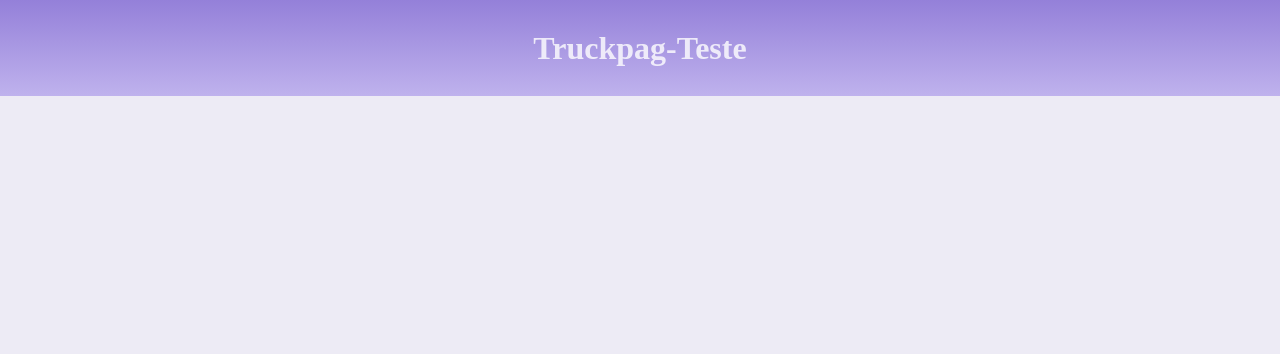
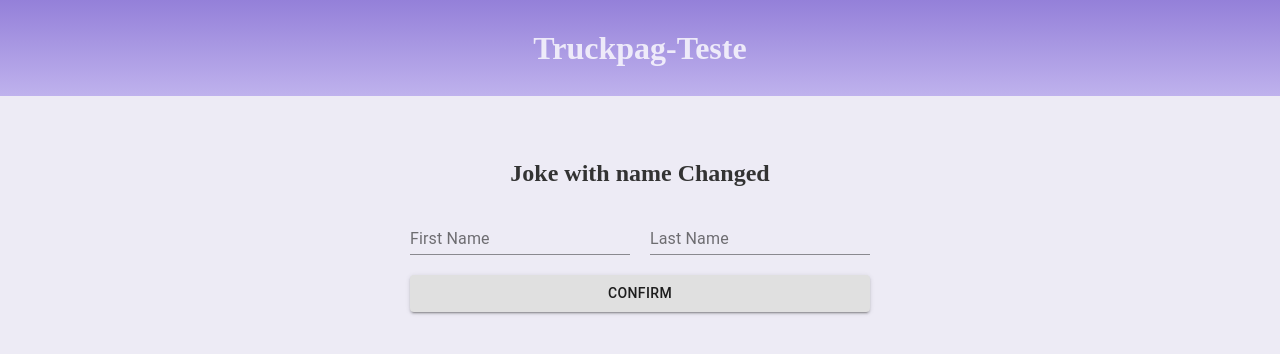
Before and after one commit to ErickMifo/cn-jokes, a React (Create React App) app: page /changeName in a window 1280 px wide. Shown: the top 354 px of the page. Built offline with nearby package versions, Linux system fonts and the light colour scheme; no server answers.

Commit message:
ADD
+home page
+joke with name changed

```diff
--- a/src/App.js
+++ b/src/App.js
@@ -1,8 +1,12 @@
 import { BrowserRouter, Switch, Route } from "react-router-dom";
 
+
+import Home from './components/Home';
 import Header from './components/Header';
 import Random from './components/Joke/random.js';
 import Multiple from './components/Joke/multiple.js';
+import ChangeName from './components/Joke/changeName';
+
 
 import GlobalStyle from './styles/global';
 
@@ -16,8 +20,11 @@ function App() {
 <BrowserRouter>
   <Header />
     <Switch>
+      <Route exact path="/" component={Home} />
       <Route path="/random" component={Random} />
       <Route path="/multiple" component={Multiple} />
+      <Route path="/changeName" component={ChangeName} />
+
     </Switch>
 </BrowserRouter>
 
--- /dev/null
+++ b/src/components/Home/index.js
@@ -0,0 +1,35 @@
+import { Button } from '@material-ui/core';
+import React from 'react';
+import { Link } from 'react-router-dom';
+
+
+import { Container, useStyles } from './styles';
+
+function Home() {
+    const classes = useStyles()
+    return(
+        <Container>
+
+        <Link to={'/random'}>
+            <Button className={classes.button} variant="outlined">
+                Random Joke
+            </Button>
+        </Link>
+
+        <Link to={'/multiple'}>
+            <Button className={classes.button}  variant="outlined" color="primary">
+                Multiple Random Jokes
+            </Button>
+        </Link>
+
+        <Link to={'/changeName'}>
+            <Button variant="outlined" color="secondary">
+                Joke with Name Changed
+            </Button>
+        </Link>
+
+        </Container>
+    )
+}
+
+export default Home
--- /dev/null
+++ b/src/components/Home/styles.js
@@ -0,0 +1,16 @@
+import styled from 'styled-components';
+import { makeStyles } from '@material-ui/core/styles';
+
+
+export const Container = styled.div`
+    display: flex;
+    flex-direction: row;
+    justify-content: center;
+    margin-top: 16vh;
+`
+
+export const useStyles = makeStyles({
+    button: {
+      marginRight: 20,
+    },
+  });
--- /dev/null
+++ b/src/components/Joke/changeName.js
@@ -0,0 +1,78 @@
+import { Button, Card, CardContent, TextField, Typography } from '@material-ui/core';
+import React, {useState, useEffect} from 'react';
+import instance from '../../axios/axios';
+
+import { Container, useStyles } from './styles';
+
+
+function ChangeName() {
+    const classes = useStyles();
+
+    const [joke, setJoke] = useState('');
+
+    const [storefirstName, setStorefirstName] = useState('');
+    const [firstName, setFirstName] = useState('');
+
+    const [storelastName, setStorelastName] = useState('');
+    const [lastName, setLastName] = useState('');
+
+    const[count, setCount] = useState(1);
+
+
+    const handleSubmit = (e) => {
+        e.preventDefault()
+        setFirstName(storefirstName)
+        setLastName(storelastName)
+    }
+
+    useEffect(() => {
+        async function getData() {
+            const request = await instance.get(`jokes/random?escape=javascript&firstName=${firstName}&lastName=${lastName}`)
+              setJoke(request.data.value.joke)
+        }
+
+        getData()
+      }, [firstName, lastName, count])
+
+    return (
+
+    <Container>
+        <h2> Joke with name Changed </h2>
+
+        <form onSubmit={handleSubmit} className={classes.form} noValidate autoComplete="off">
+
+            <div>
+
+                <TextField className={classes.input} onChange={(e) => {setStorefirstName(e.target.value)}} id="standard-basic" label="First Name" />
+                <TextField onChange={(e) => {setStorelastName(e.target.value)}} id="standard-basic" label="Last Name" />
+
+            </div>
+
+                <Button type="submit" className={classes.button} variant="contained"> Confirm </Button>
+        </form>
+
+{firstName || lastName !== '' ?
+
+<>
+        <Card className={classes.root}>
+        <CardContent>
+        <Typography className={classes.title}>
+            {joke}
+         </Typography>
+        </CardContent>
+        </Card>
+
+        <Button variant="contained" color="primary" onClick={() => {setCount(count+1)}}>
+            Next Joke
+        </Button>
+</>
+            :
+        null
+}
+
+    </Container>
+
+    )
+}
+
+export default ChangeName
--- a/src/components/Joke/styles.js
+++ b/src/components/Joke/styles.js
@@ -1,5 +1,6 @@
 import styled from 'styled-components';
 import { makeStyles } from '@material-ui/core/styles';
+
 
 export const Container = styled.div`
 
@@ -24,4 +25,17 @@ export const useStyles = makeStyles((theme) => ({
       margin: theme.spacing(1),
       minWidth: 120,
     },
+    input: {
+      marginRight: 20,
+    },
+    form: {
+      marginTop: 20,
+      marginBottom: 50,
+      display: 'flex',
+      flexDirection: 'column'
+    },
+    button: {
+      marginTop: 20,
+      justifyContent: 'center',
+    }
   }));
```
Also changed, not shown: 1 other file (tests, documents, lock files or other folders).
